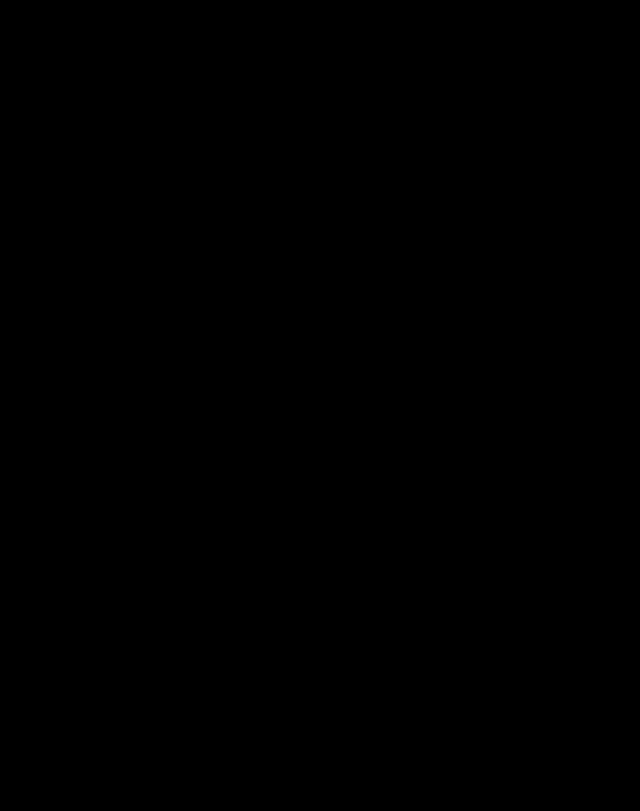
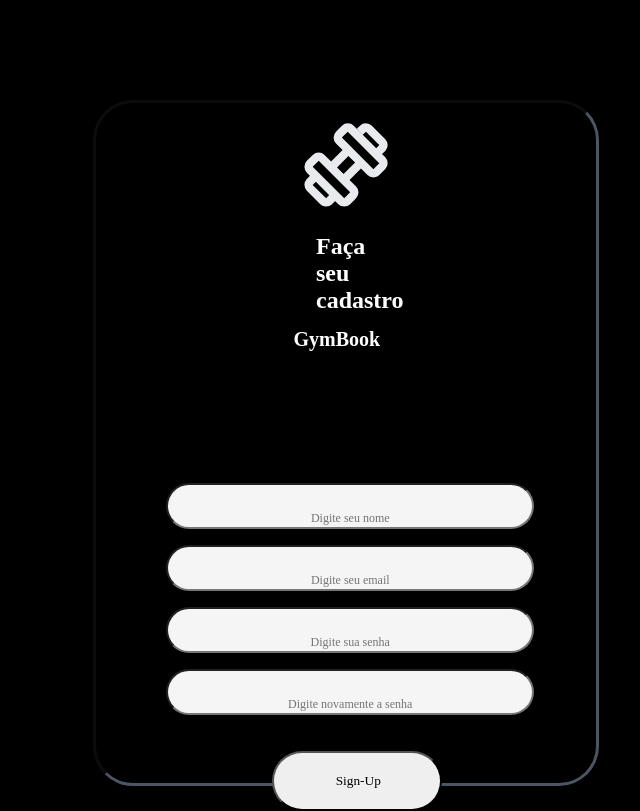
Before and after one commit to devlourenco/Front-End-Projeto-Somativa, a React (Vite) app: page /signup in a window 1280 px wide. Before the commit this address had no page. Shown: the whole page, without its empty margins (640-1280 px from the left). Built offline with nearby package versions, Linux system fonts and the light colour scheme.

Commit message:
Cadastro e rotas de páginas

```diff
--- a/src/App.jsx
+++ b/src/App.jsx
@@ -5,6 +5,7 @@
 import Metricas from "./components/pages/Metricas/Metricas";
 import Progresso from "./components/pages/Progresso/Progresso";
 import Perfil from "./components/pages/Perfil/Perfil";
+import Signup from "./components/pages/SignUp/SignUp";
 
 export default function App() {
   return (
@@ -12,6 +13,7 @@
       <BrowserRouter>
         <Container>
           <Routes>
+            <Route path="/signup" element={<Signup />} />
             <Route path="/" element={<Navbar />}>
               <Route path="/" element={<Home />} />
               <Route path="/metricas" element={<Metricas />} />
--- /dev/null
+++ b/src/components/pages/SignUp/SignUp.jsx
@@ -0,0 +1,40 @@
+import styles from "./SignUp.module.css";
+
+export default function SignUp() {
+  return (
+    <>
+      <div className={styles.table}>
+        <img className={styles.image} src="signup-icon.svg" />
+        <h2 className={styles.title}>Faça seu cadastro</h2>
+        <h4 className={styles.text}>GymBook</h4>
+        <div className={styles.InputContainer}>
+          <input
+            className={styles.input}
+            type="text"
+            name=""
+            placeholder="Digite seu nome"
+          />
+          <input
+            className={styles.input}
+            type="text"
+            name=""
+            placeholder="Digite seu email"
+          />
+          <input
+            className={styles.input}
+            type="text"
+            name=""
+            placeholder="Digite sua senha"
+          />
+          <input
+            className={styles.input}
+            type="text"
+            name=""
+            placeholder="Digite novamente a senha"
+          />
+          <button className={styles.button}>Sign-Up</button>
+        </div>
+      </div>
+    </>
+  );
+}
--- /dev/null
+++ b/src/components/pages/SignUp/SignUp.module.css
@@ -0,0 +1,87 @@
+.image {
+  display: flex;
+  width: 100px;
+  padding-left: 100px;
+  padding-top: 12px;
+  height: 100px;
+  margin-left: 100px;
+}
+
+.table {
+  display: flex;
+  background-color: black;
+  margin-top: 100px;
+  height: 680px;
+  width: 500px;
+  border-radius: 40px;
+  border-style: inset;
+  border-color: #4b5563;
+  margin-left: 725px;
+}
+
+.text {
+  font-size: 20px;
+  color: white;
+  font-family: JetBrains;
+  margin-top: 225px;
+  margin-left: -110px;
+  text-align: center;
+  width: 500px;
+}
+
+.title {
+  padding-top: 100px;
+  text-align: justify;
+  display: flex;
+  font-size: 24px;
+  color: white;
+  font-family: JetBrains;
+  align-items: center;
+  margin-top: -420px;
+  margin-left: -80px;
+}
+
+.InputContainer {
+  height: 40px;
+  align-items: center;
+  width: 100%;
+  display: flex;
+  padding-top: 100px;
+  margin-top: 300px;
+  margin-bottom: 250px;
+  margin-left: -220px;
+  margin-right: 141px;
+  flex-direction: column;
+  gap: 90%;
+}
+
+.input {
+  background-color: whitesmoke;
+  padding-left: 100px;
+  padding-right: 100px;
+  padding-top: 25px;
+  border-radius: 100px;
+  margin-left: 6px;
+  margin-top: -20px;
+  text-align: center;
+  font-family: JetBrains;
+}
+
+.input::placeholder {
+  font-size: 12px;
+  font-family: JetBrains;
+}
+
+.button {
+  margin-left: 20px;
+  border-radius: 50px;
+  padding-left: 8px;
+  padding-top: 20px;
+  padding-bottom: 20px;
+  width: 170px; /* ajuste conforme necessário */
+  text-align: center;
+  display: flex;
+  justify-content: center;
+  align-items: center;
+  font-family: JetBrains;
+}
```
Also changed, not shown: public/signup-icon.svg (added).
